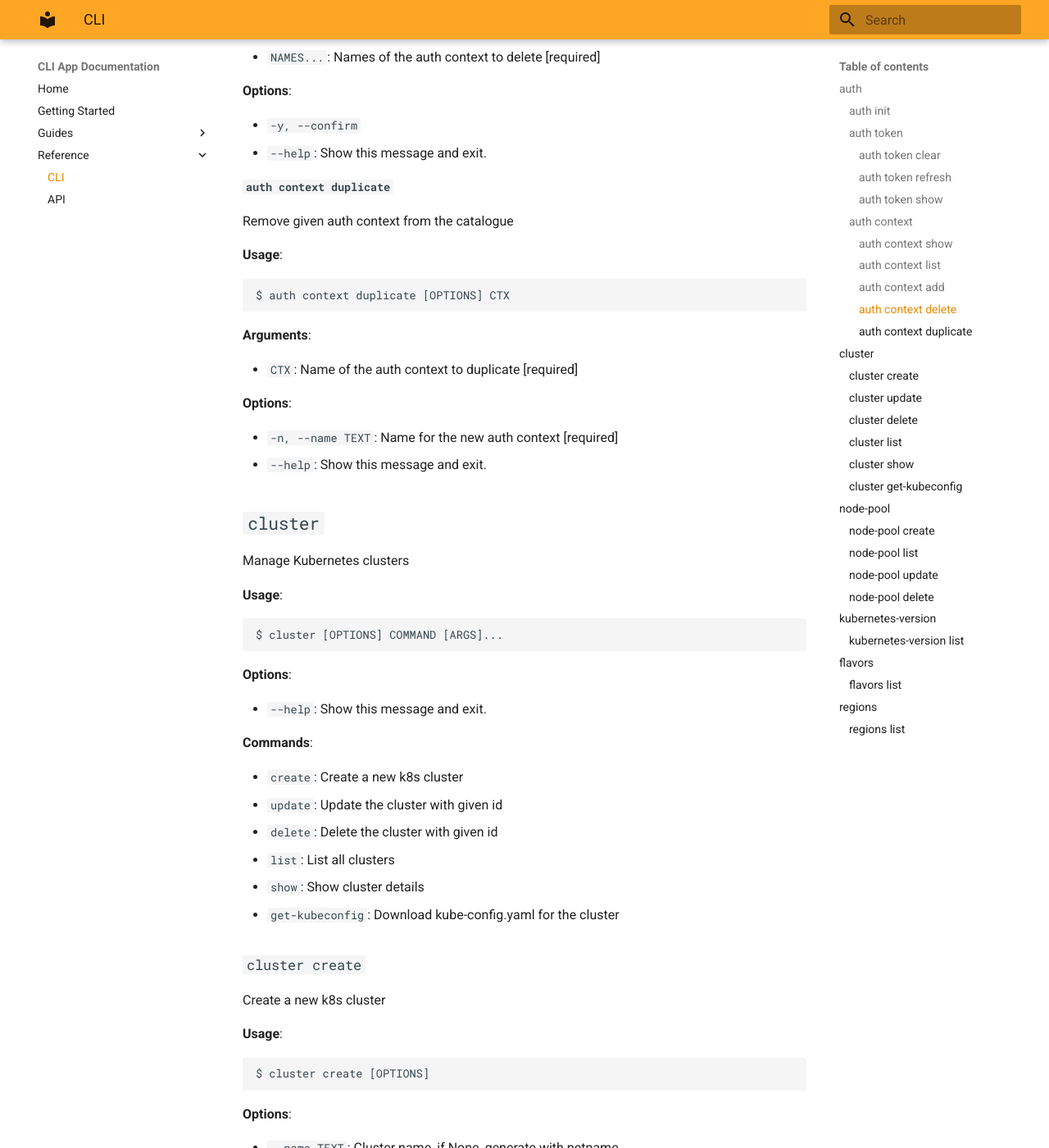
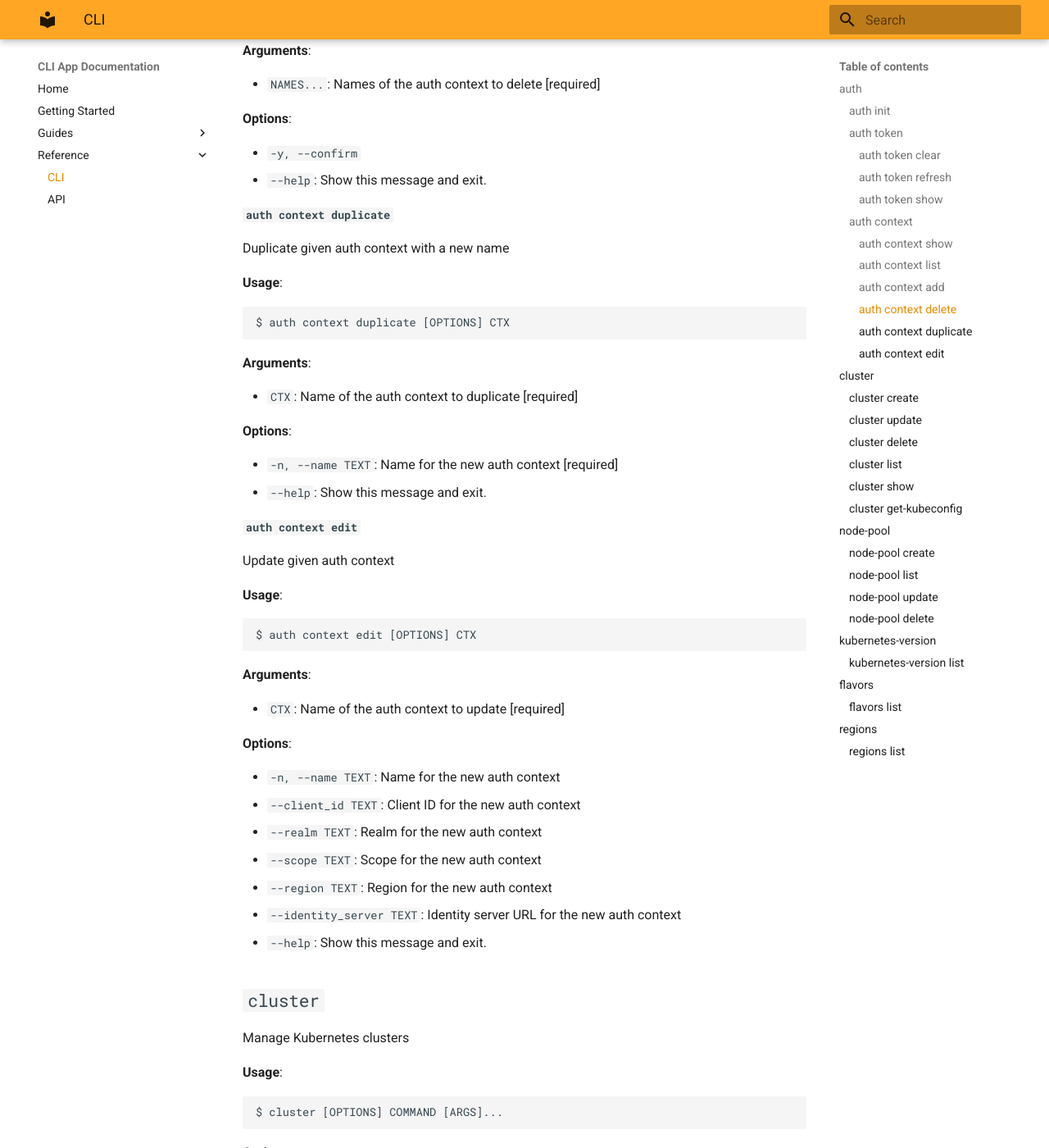
Before and after one commit to CloudFerro/cf-mkcli, an MkDocs documentation site: the page built from docs/reference/cli.md, in a window 1280 px wide and 1400 px high, scrolled down 4350 px. Shown: the whole window at 82% size. Built offline with MkDocs 1.6.1 and Material for MkDocs 9.7.7, drawn with Linux system fonts in a browser that asks for light colours; some of the changed text lies outside the part shown.

Commit message:
add editing contexts

````diff
--- a/docs/reference/cli.md
+++ b/docs/reference/cli.md
@@ -132,8 +132,9 @@ $ auth context [OPTIONS] COMMAND [ARGS]...
 * `show`: Show current auth context
 * `list`: Remove given auth context from the catalogue
 * `add`: Prompt for new auth context and add it to...
-* `delete`: Remove given auth context from the catalogue
-* `duplicate`: Remove given auth context from the catalogue
+* `delete`: emove given auth context from the catalogue
+* `duplicate`: Duplicate given auth context with a new name
+* `edit`: Update given auth context
 
 #### `auth context show`
 
@@ -189,7 +190,7 @@ $ auth context add [OPTIONS] NAME
 
 #### `auth context delete`
 
-Remove given auth context from the catalogue
+emove given auth context from the catalogue
 
 **Usage**:
 
@@ -208,7 +209,7 @@ $ auth context delete [OPTIONS] NAMES...
 
 #### `auth context duplicate`
 
-Remove given auth context from the catalogue
+Duplicate given auth context with a new name
 
 **Usage**:
 
@@ -223,6 +224,30 @@ $ auth context duplicate [OPTIONS] CTX
 **Options**:
 
 * `-n, --name TEXT`: Name for the new auth context  [required]
+* `--help`: Show this message and exit.
+
+#### `auth context edit`
+
+Update given auth context
+
+**Usage**:
+
+```console
+$ auth context edit [OPTIONS] CTX
+```
+
+**Arguments**:
+
+* `CTX`: Name of the auth context to update  [required]
+
+**Options**:
+
+* `-n, --name TEXT`: Name for the new auth context
+* `--client_id TEXT`: Client ID for the new auth context
+* `--realm TEXT`: Realm for the new auth context
+* `--scope TEXT`: Scope for the new auth context
+* `--region TEXT`: Region for the new auth context
+* `--identity_server TEXT`: Identity server URL for the new auth context
 * `--help`: Show this message and exit.
 
 ## `cluster`
````
Also changed, not shown: README.md (+29 -4 lines), 2 other files.
